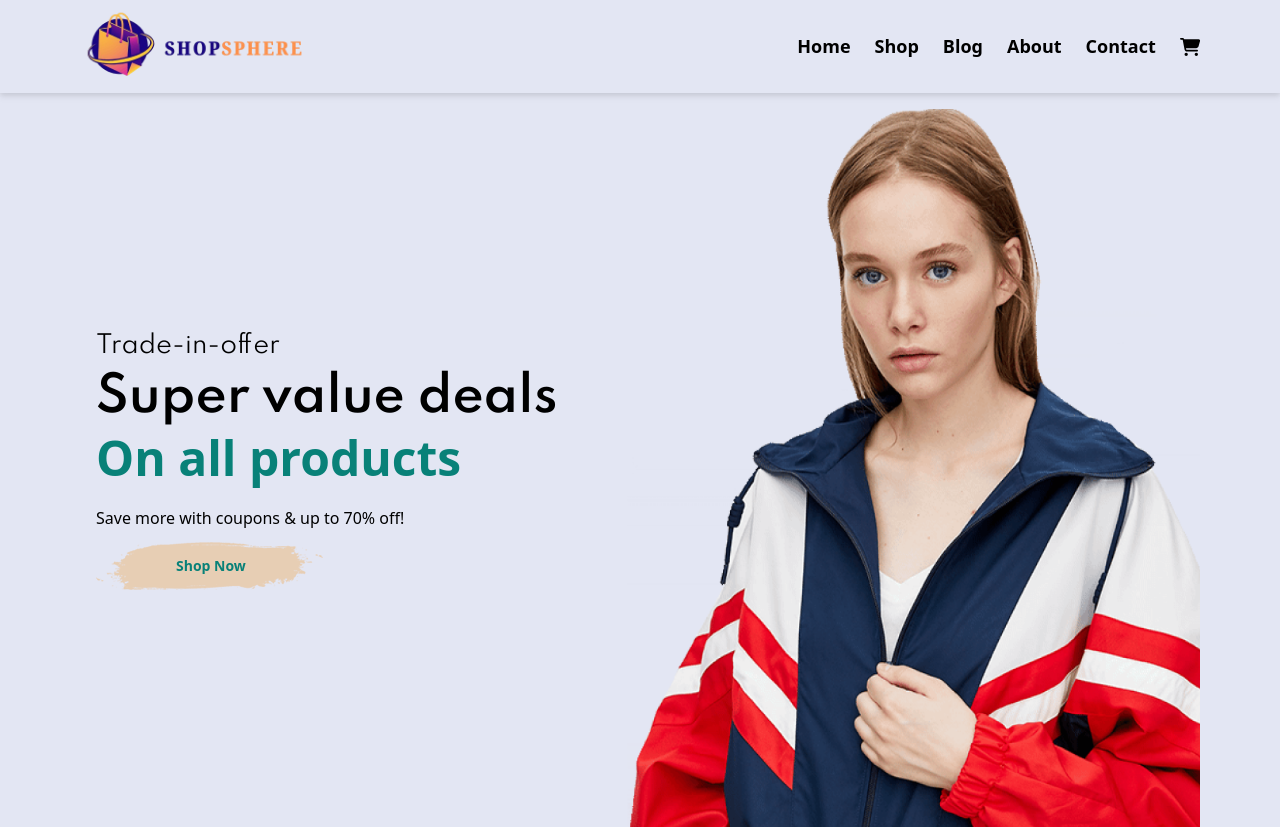
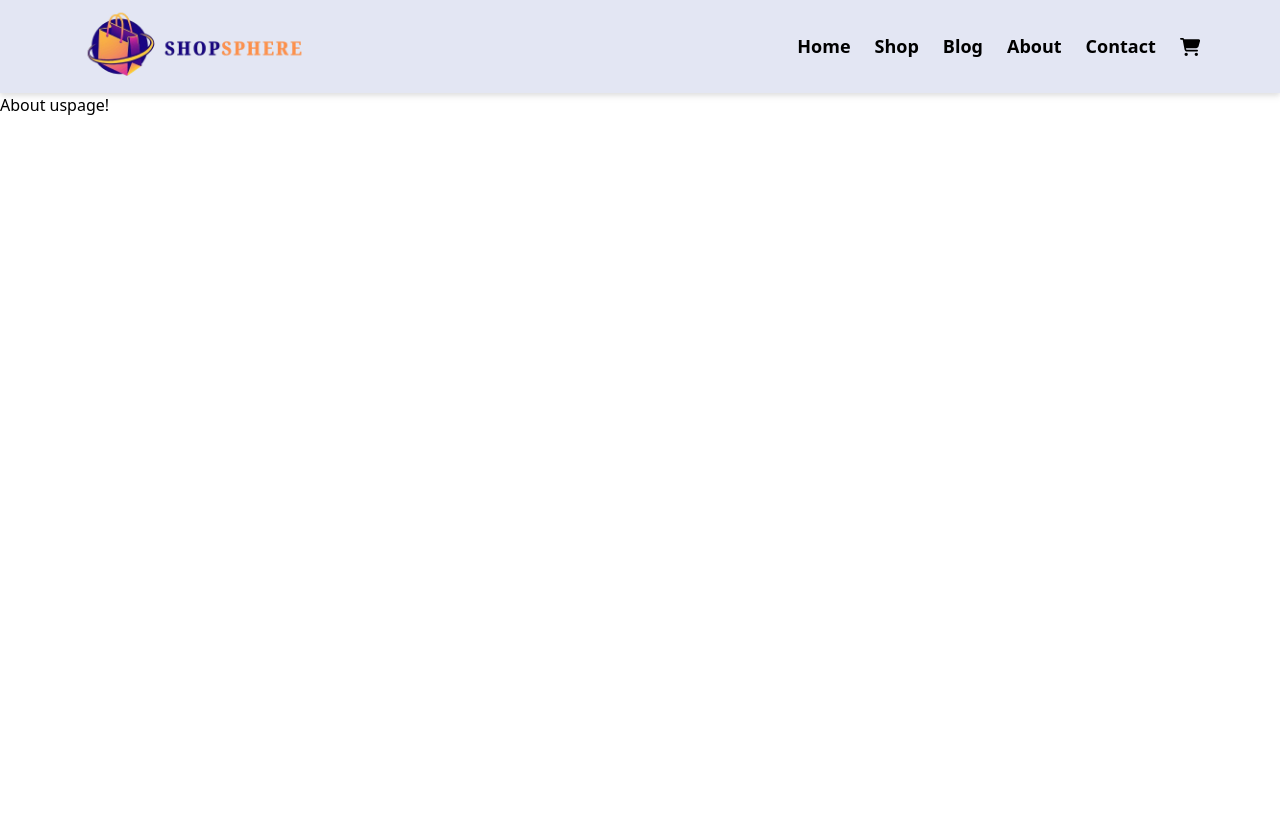
Before and after one commit to Chirag-varu/ShopSphere, a React (Vite) app: page /about in a window 1280 px wide. Shown: the top 829 px of the page. After the commit the page ends 800 px from the top, so only its background shows below. Built offline with nearby package versions, Linux system fonts and the light colour scheme.

Commit message:
routing added and an global navbar

```diff
--- a/package.json
+++ b/package.json
@@ -15,7 +15,7 @@
     "react": "^18.3.1",
     "react-dom": "^18.3.1",
     "react-icons": "^5.4.0",
-    "react-router-dom": "^7.0.1"
+    "react-router-dom": "^7.0.2"
   },
   "devDependencies": {
     "@eslint/js": "^9.15.0",
--- a/src/App.tsx
+++ b/src/App.tsx
@@ -1,10 +1,17 @@
-import { Home } from './pages/Home'
+import { BrowserRouter as Router, Route, Routes } from 'react-router-dom';
+import Navbar from "./Components/Navbar";
+import { Home } from './pages/Home';
+import { About } from './pages/About';
 
 function App() {
   return (
-    <>
-      <Home />
-    </>
+    <Router>
+      <Navbar />
+      <Routes>
+        <Route path="/" element={<Home />} />
+        <Route path="/about" element={<About />} />
+      </Routes>
+    </Router>
   );
 }
 
--- a/src/Components/Navbar.tsx
+++ b/src/Components/Navbar.tsx
@@ -1,10 +1,16 @@
 import { FontAwesomeIcon } from '@fortawesome/react-fontawesome';
 import { faCartShopping, faBars, faTimes } from '@fortawesome/free-solid-svg-icons';
 import { useState } from 'react';
-import banner from '../assets/baner-removebg.png'
+import { Link } from 'react-router-dom'; // Import Link for routing
+import banner from '../assets/baner-removebg.png';
 
 export default function Navbar() {
   const [menuOpen, setMenuOpen] = useState(false);
+
+  // Function to close the menu when a menu item is clicked
+  const closeMenu = () => {
+    setMenuOpen(false);
+  };
 
   return (
     <nav className="flex items-center justify-between py-4 px-6 sm:px-10 md:px-20 w-full bg-[#e3e6f3] sticky top-0 left-0 drop-shadow-md z-20 h-[5.8rem]">
@@ -29,11 +35,22 @@ export default function Navbar() {
         }`}
       >
         <ul className="flex flex-col md:flex-row md:space-x-6 items-center md:items-baseline text-center font-semibold text-lg">
-          <li className="cursor-pointer hover:text-[#088178] py-2 md:py-0">Home</li>
-          <li className="cursor-pointer hover:text-[#088178] py-2 md:py-0">Shop</li>
-          <li className="cursor-pointer hover:text-[#088178] py-2 md:py-0">Blog</li>
-          <li className="cursor-pointer hover:text-[#088178] py-2 md:py-0">About</li>
-          <li className="cursor-pointer hover:text-[#088178] py-2 md:py-0">Contact</li>
+          {/* Menu items with closing the menu on click */}
+          <li className="cursor-pointer hover:text-[#088178] py-2 md:py-0">
+            <Link to="/" onClick={closeMenu}>Home</Link>
+          </li>
+          <li className="cursor-pointer hover:text-[#088178] py-2 md:py-0">
+            <Link to="/shop" onClick={closeMenu}>Shop</Link>
+          </li>
+          <li className="cursor-pointer hover:text-[#088178] py-2 md:py-0">
+            <Link to="/blog" onClick={closeMenu}>Blog</Link>
+          </li>
+          <li className="cursor-pointer hover:text-[#088178] py-2 md:py-0">
+            <Link to="/about" onClick={closeMenu}>About</Link>
+          </li>
+          <li className="cursor-pointer hover:text-[#088178] py-2 md:py-0">
+            <Link to="/contact" onClick={closeMenu}>Contact</Link>
+          </li>
           <li className="cursor-pointer hover:text-[#088178] py-2 md:py-0">
             <FontAwesomeIcon icon={faCartShopping} />
           </li>
--- a/src/pages/About.tsx
+++ b/src/pages/About.tsx
@@ -0,0 +1,8 @@
+
+export function About() {
+  return (
+    <div>
+        <h1>About uspage!</h1>
+    </div>
+  );
+}
--- a/src/pages/Home.tsx
+++ b/src/pages/Home.tsx
@@ -40,7 +40,6 @@ import play from "../assets/img/pay/play.jpg";
 export function Home() {
   return (
     <div className="h-screen w-full">
-      <Navbar />
       <Hero />
 
       {/* Cards */}
```
Also changed, not shown: 1 other file (tests, documents, lock files or other folders).
